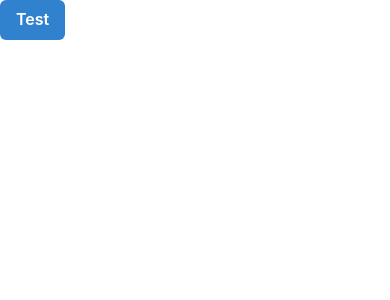
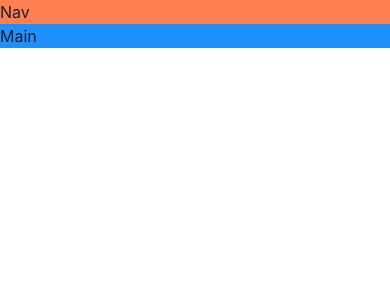
Before and after one commit to Dian-Lazarov/dido-game-hub, a React (Vite) app: page / in a window 390 px wide. Shown: the top 300 px of the page. Built offline with nearby package versions, Linux system fonts and the light colour scheme.

Commit message:
Build a responsive layout

```diff
--- a/src/App.tsx
+++ b/src/App.tsx
@@ -1,9 +1,28 @@
-import { Button, ButtonGroup } from "@chakra-ui/react";
+import { Grid, GridItem, Show } from "@chakra-ui/react";
 
 function App() {
   return (
     <div>
-      <Button colorScheme="blue">Test</Button>
+      <Grid
+        templateAreas={{
+          base: `"nav" "main"`, // Mobile
+          lg: `"nav nav" "aside main"`, // Large devices (> 1024px)
+        }}
+      >
+        <GridItem area="nav" bg="coral">
+          Nav
+        </GridItem>
+
+        <Show above="lg">
+          <GridItem area="aside" bg="gold">
+            Aside
+          </GridItem>
+        </Show>
+
+        <GridItem area="main" bg="dodgerblue">
+          Main
+        </GridItem>
+      </Grid>
     </div>
   );
 }
```
